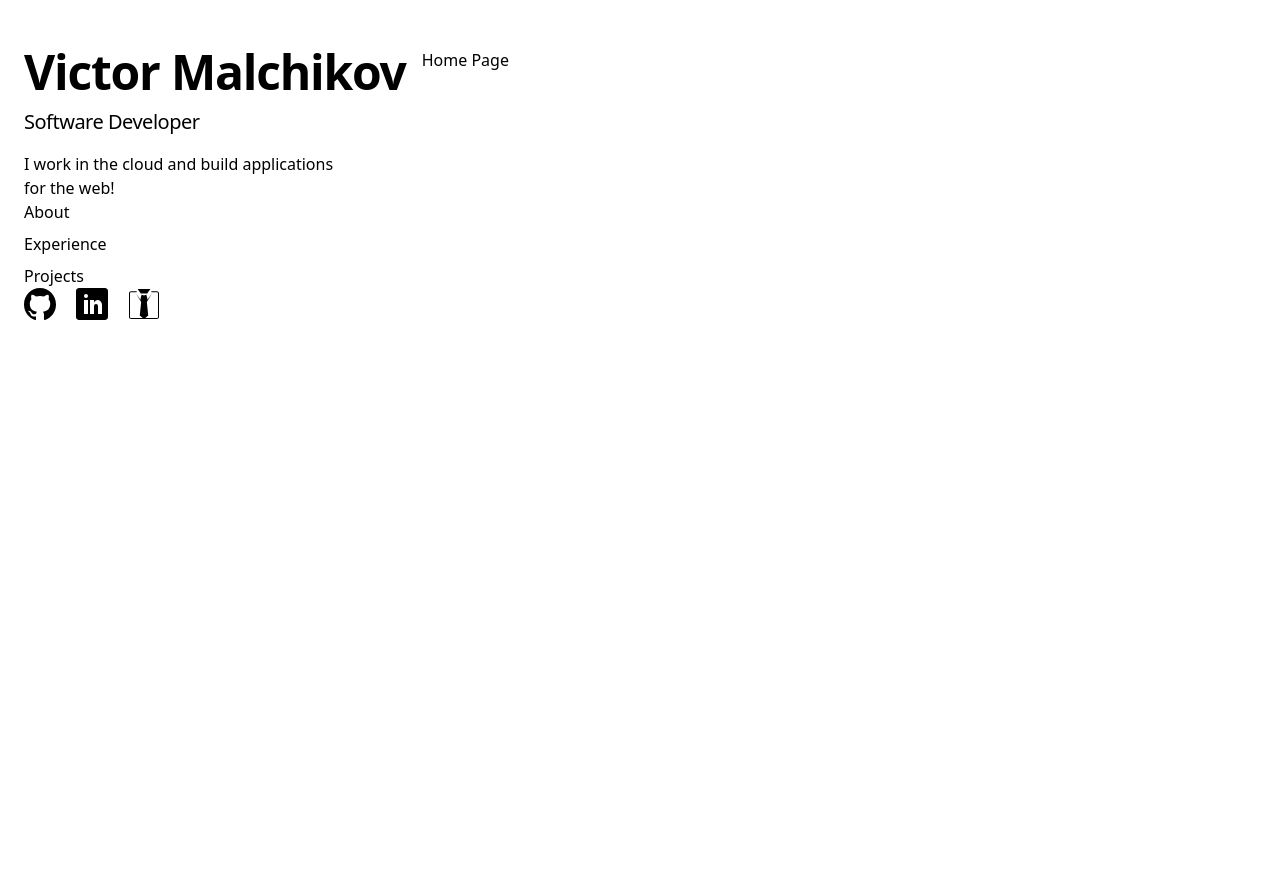
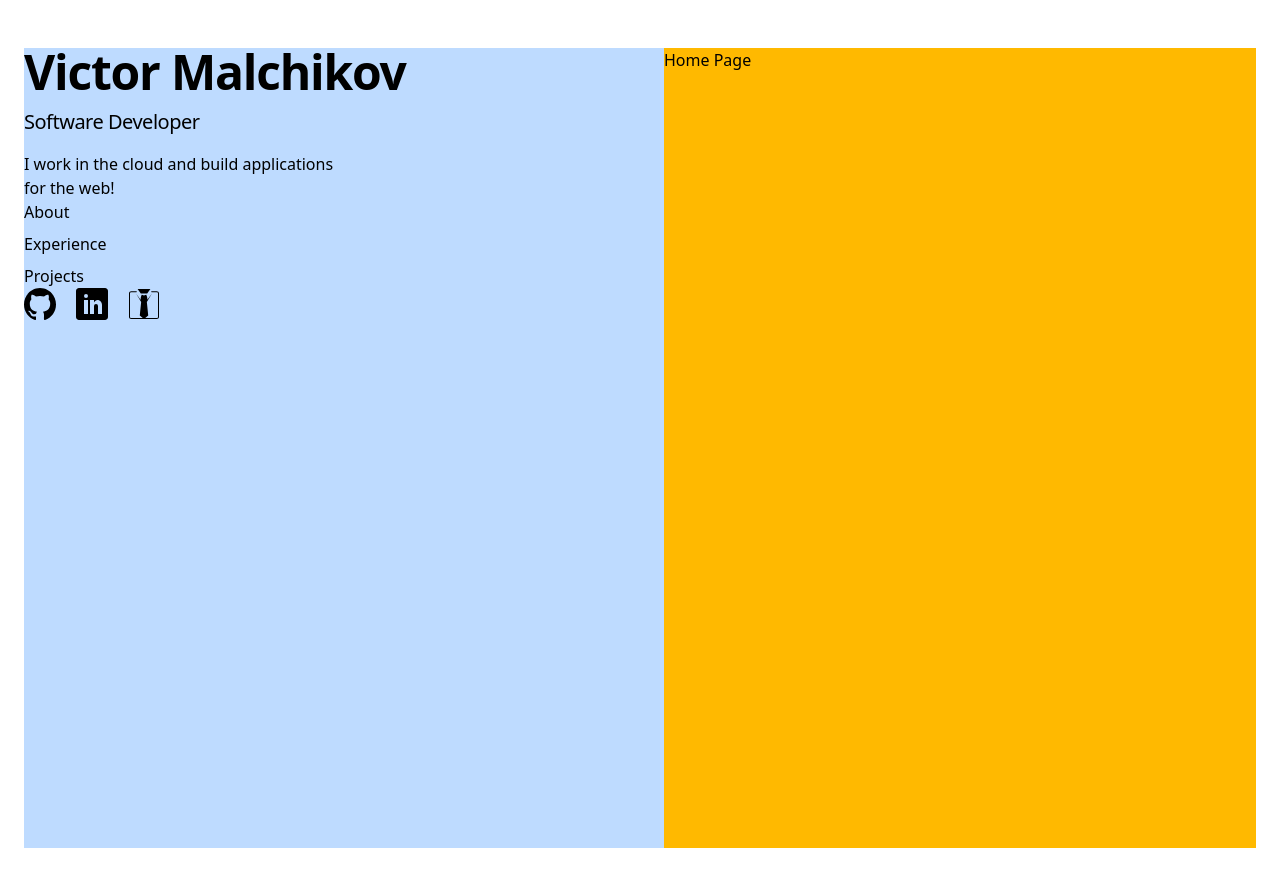
Before and after one commit to vmalchik/portfolio, a Next.js app: page / in a window 1280 px wide. Shown: the top 886 px of the page. Before the commit the page ends 800 px from the top, so only its background shows below. Built offline with nearby package versions, Linux system fonts and the light colour scheme.

Commit message:
wip home page layout on different screen sizes

```diff
--- a/src/app/(home)/layout.tsx
+++ b/src/app/(home)/layout.tsx
@@ -14,8 +14,8 @@ export default function HomeLayout({
   children: React.ReactNode;
 }>) {
   return (
-    <div className="lg:flex lg:gap-4">
-      <div>
+    <div className="lg:flex lg:gap-4 lg:min-h-screen">
+      <div className="lg:fixed lg:h-screen lg:w-1/2 bg-blue-200">
         <Header
           title="Victor Malchikov"
           subtitle="Software Developer"
@@ -29,7 +29,9 @@ export default function HomeLayout({
         <SocialLinks />
       </div>
 
-      <main>{children}</main>
+      <main className="w-full lg:ml-[50vw] lg:w-1/2 bg-amber-400 min-h-screen overflow-y-auto">
+        {children}
+      </main>
     </div>
   );
 }
```
